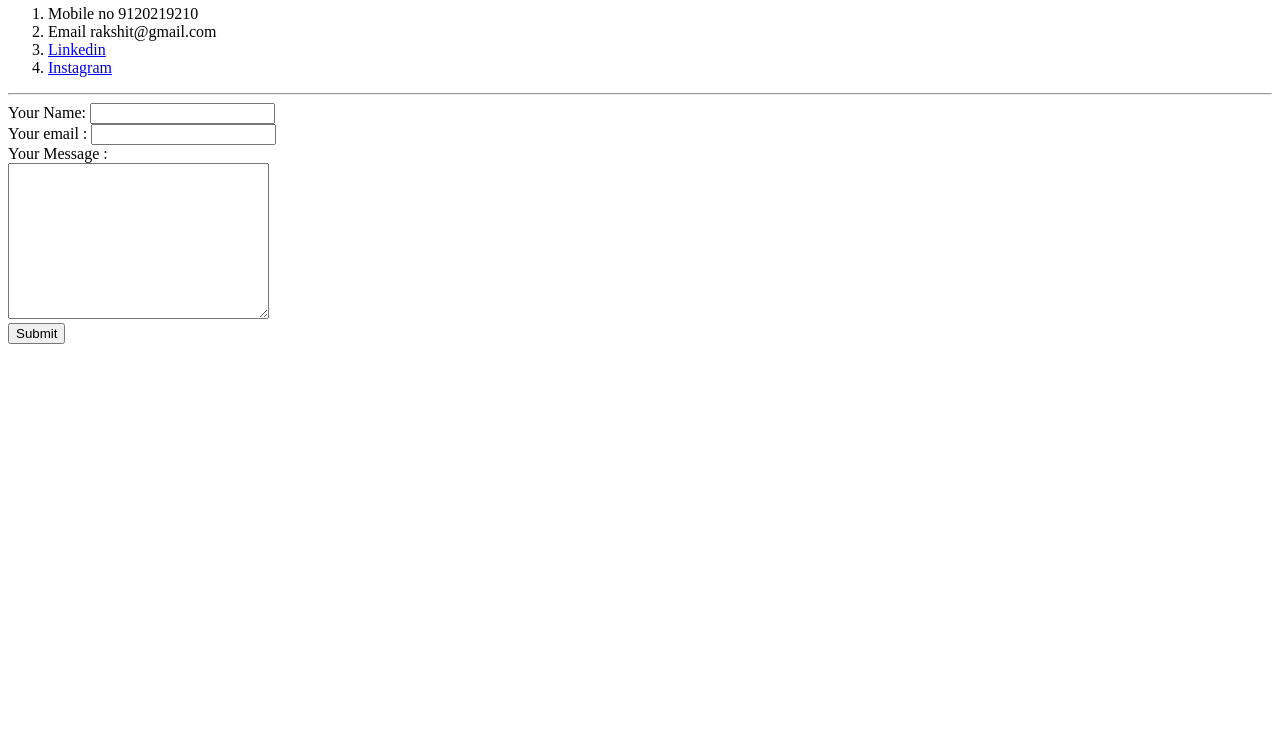
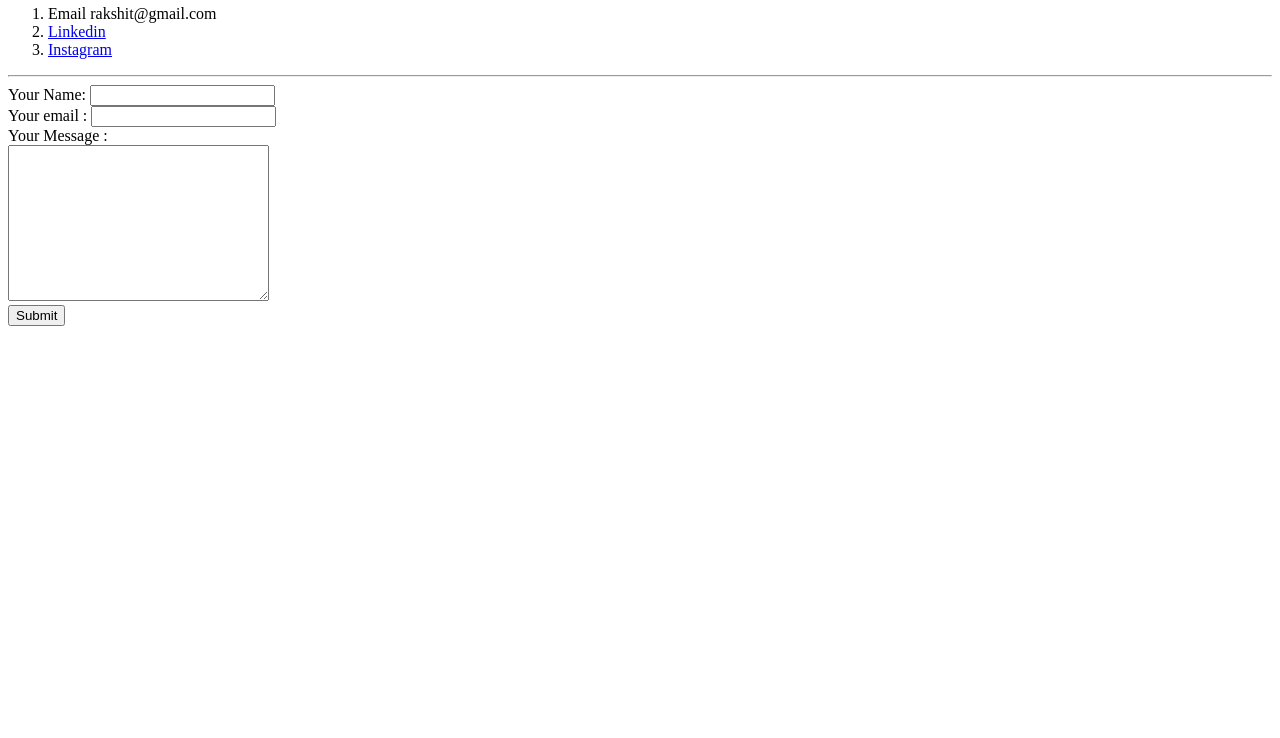
Before and after one commit to rakshityadav07/cv, a plain HTML site: page Contact Details.html in a window 1280 px wide. Shown: the part 62-800 px from the top of the page. Drawn offline with Linux system fonts and the light colour scheme.

Commit message:
Update Contact Details.html

```diff
--- a/Contact Details.html
+++ b/Contact Details.html
@@ -9,7 +9,6 @@
 <body>
   <h2>Contact details</h2>
   <ol>
-    <li>Mobile no 9120219210</li>
     <li>Email rakshit@gmail.com</li>
     <li><a href="https://www.linkedin.com/in/rakshit-yadav-243658167/">Linkedin</a></li>
     <li><a href="https://www.instagram.com/rakshit._yadav/">Instagram</a></li>
```
